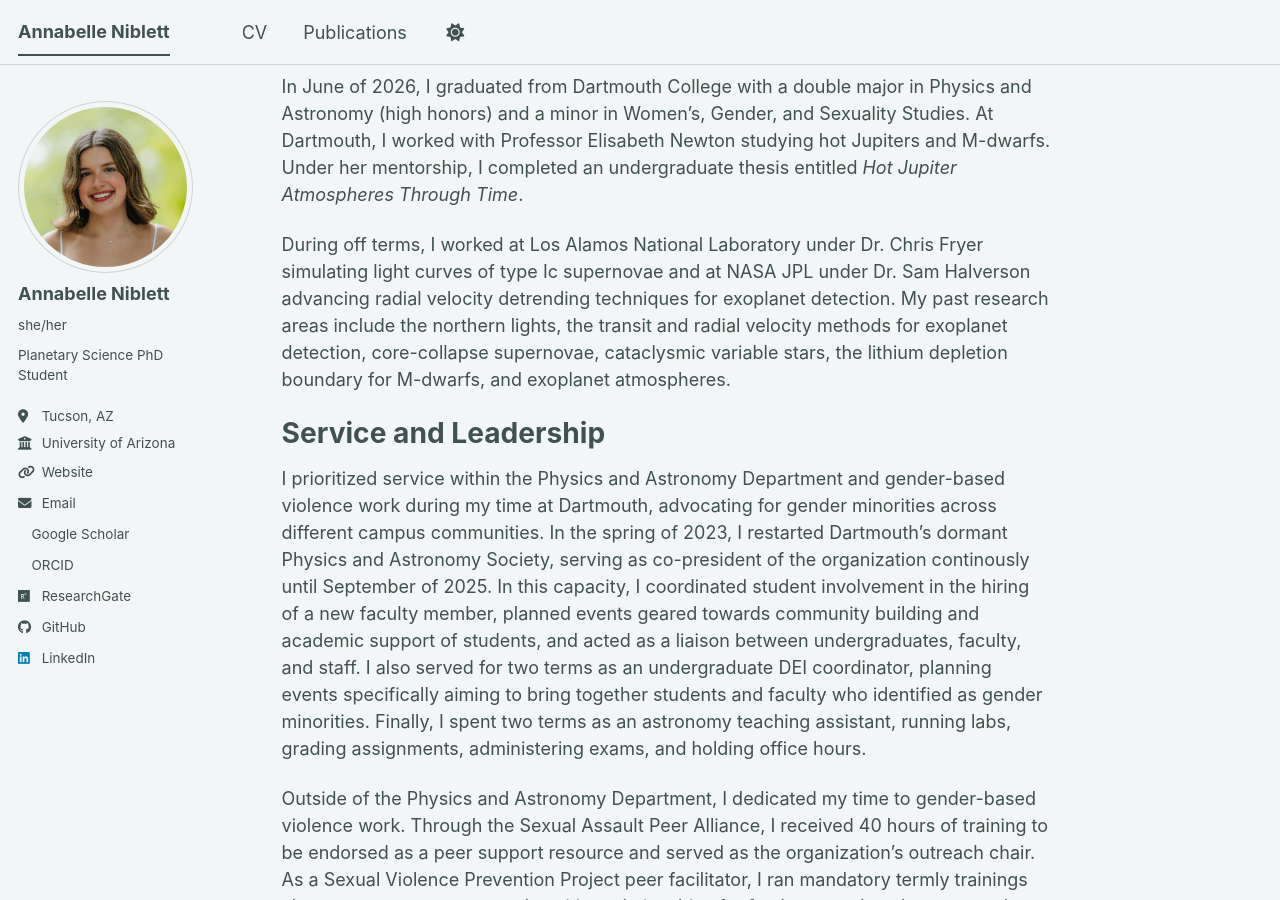
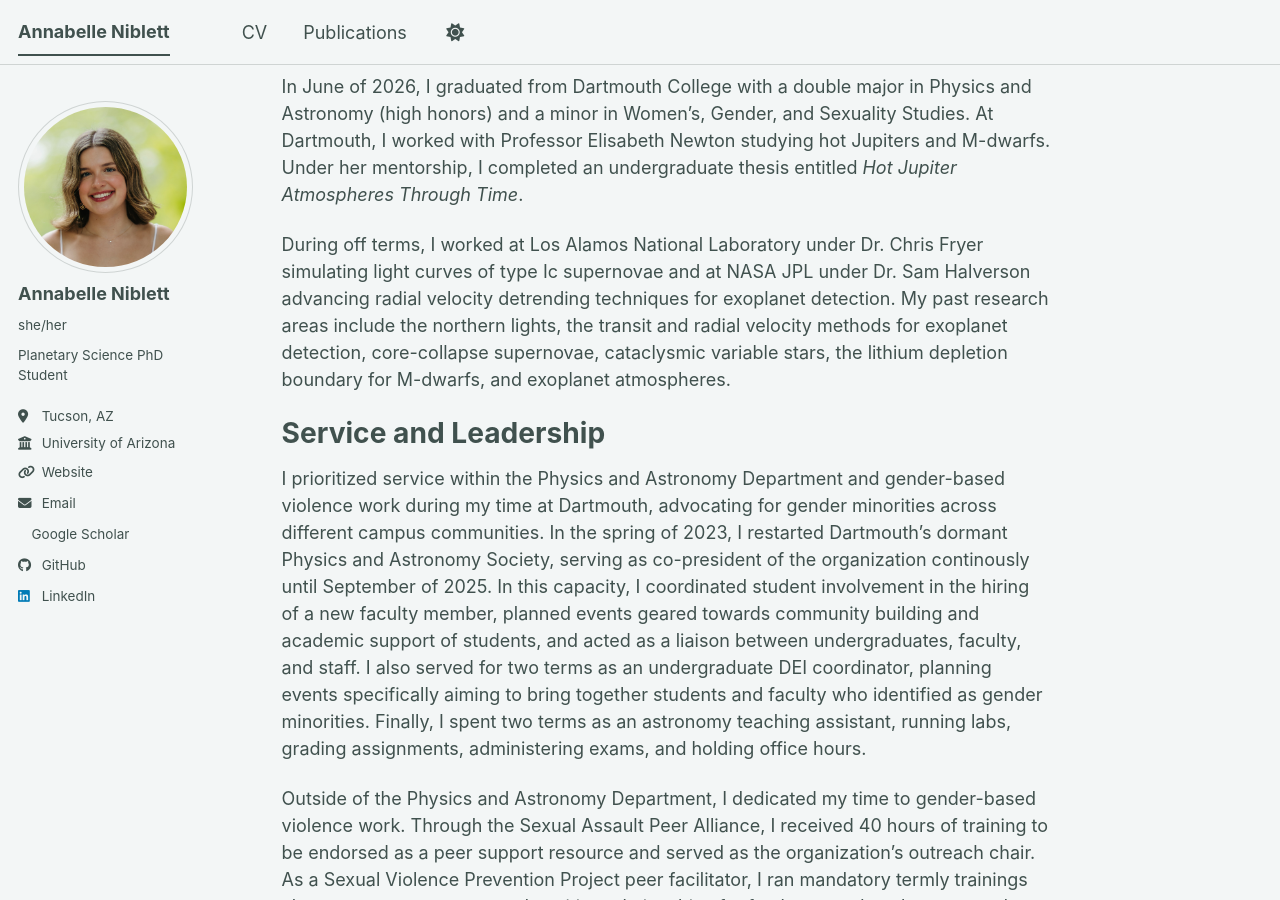
Before and after one commit to annabelleniblett/annabelleniblett.github.io, a Jekyll site: the page built from _pages/about.md, in a window 1280 px wide and 900 px high, scrolled down 363 px. Built offline with Jekyll 4.4.1, drawn with Linux system fonts in a browser that asks for light colours; a style sheet for code colours, icons or effects is not loaded.

Commit message:
Comment out ORCID and ResearchGate links
Comment out ORCID and ResearchGate URLs in the config.

```diff
--- a/_config.yml
+++ b/_config.yml
@@ -38,11 +38,11 @@ author:
   googlescholar    : "https://scholar.google.com/citations?user=8aa64GkAAAAJ&hl=en"
   inspire-hep      : # URL
   impactstory      : # URL
-  orcid            : "https://orcid.org/0009-0005-2363-9274"
+  orcid            : # "https://orcid.org/0009-0005-2363-9274"
   semantic         : # URL
   ssrn             : # URL
   pubmed           :
-  researchgate     : "https://www.researchgate.net/profile/Annabelle-Niblett"
+  researchgate     : # "https://www.researchgate.net/profile/Annabelle-Niblett"
   scopus           : # URL
   zotero           : # URL
 
```
